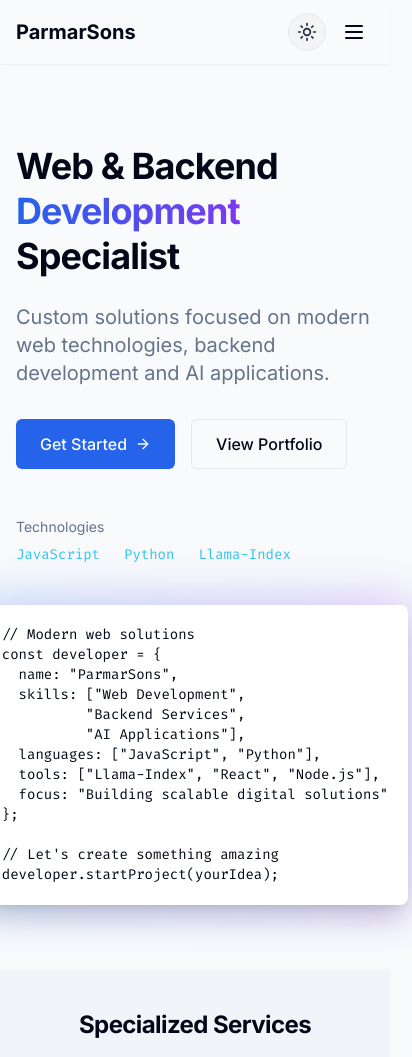
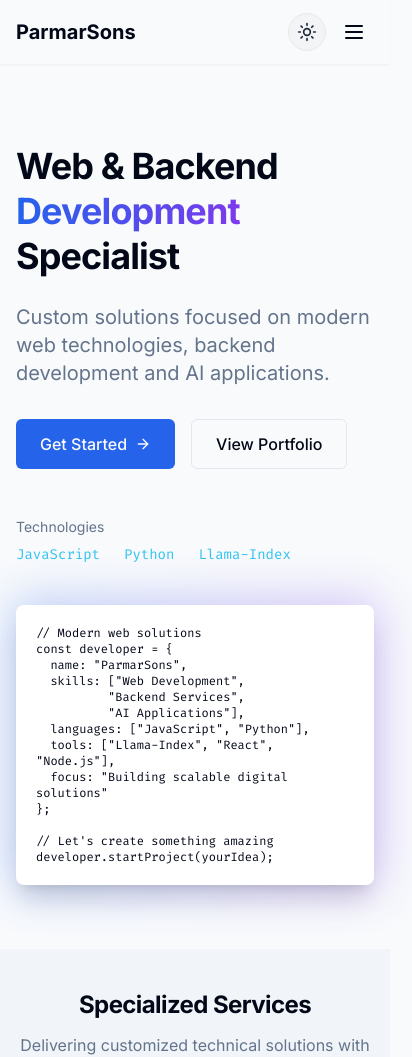
Before and after one commit to 2671parmar/parmarsons, a React (Vite) app: page / in a window 390 px wide. Shown: the top 1057 px of the page, 412 px wide, since content can reach past the window. Built offline with nearby package versions, Linux system fonts and the light colour scheme.

Commit message:
Fix responsive layout issue
Addresses an overflow issue in the hero section on mobile view.

```diff
--- a/package.json
+++ b/package.json
@@ -57,6 +57,7 @@
     "recharts": "^2.12.7",
     "sonner": "^1.5.0",
     "tailwind-merge": "^2.5.2",
+    "tailwind-scrollbar": "^4.0.1",
     "tailwindcss-animate": "^1.0.7",
     "vaul": "^0.9.3",
     "zod": "^3.23.8"
--- a/src/components/Hero.tsx
+++ b/src/components/Hero.tsx
@@ -43,12 +43,12 @@ const Hero = () => {
             </div>
           </div>
 
-          <div className="md:w-1/2 mt-10 md:mt-0 opacity-0 animate-fade-in animate-delay-200">
+          <div className="md:w-1/2 mt-10 md:mt-0 opacity-0 animate-fade-in animate-delay-200 w-full">
             <div className="relative">
               <div className="absolute -inset-1 bg-gradient-to-r from-primary to-violet-600 opacity-30 blur-xl rounded-lg"></div>
               <div className="relative bg-card text-card-foreground p-5 rounded-lg shadow-xl">
-                <pre className="font-mono text-sm overflow-auto">
-                  <code>{`// Modern web solutions
+                <pre className="font-mono text-xs sm:text-sm overflow-auto scrollbar-thin scrollbar-thumb-gray-700 scrollbar-track-transparent">
+                  <code className="whitespace-pre-wrap sm:whitespace-pre break-words sm:break-normal">{`// Modern web solutions
 const developer = {
   name: "ParmarSons",
   skills: ["Web Development",
--- a/tailwind.config.ts
+++ b/tailwind.config.ts
@@ -1,4 +1,3 @@
-
 import type { Config } from "tailwindcss";
 
 export default {
@@ -123,8 +122,18 @@ export default {
 			fontFamily: {
 				sans: ['Inter', 'sans-serif'],
 				mono: ['Fira Code', 'monospace'],
+			},
+			// Add scrollbar customization
+			scrollbar: {
+				thin: '0.25rem',
+				thumb: '0.25rem',
+				track: '0.25rem',
 			}
 		}
 	},
-	plugins: [require("tailwindcss-animate")],
+	plugins: [
+		require("tailwindcss-animate"),
+		// Add scrollbar plugin
+		require('tailwind-scrollbar')
+	],
 } satisfies Config;
```
Also changed, not shown: 1 other file (tests, documents, lock files or other folders).
